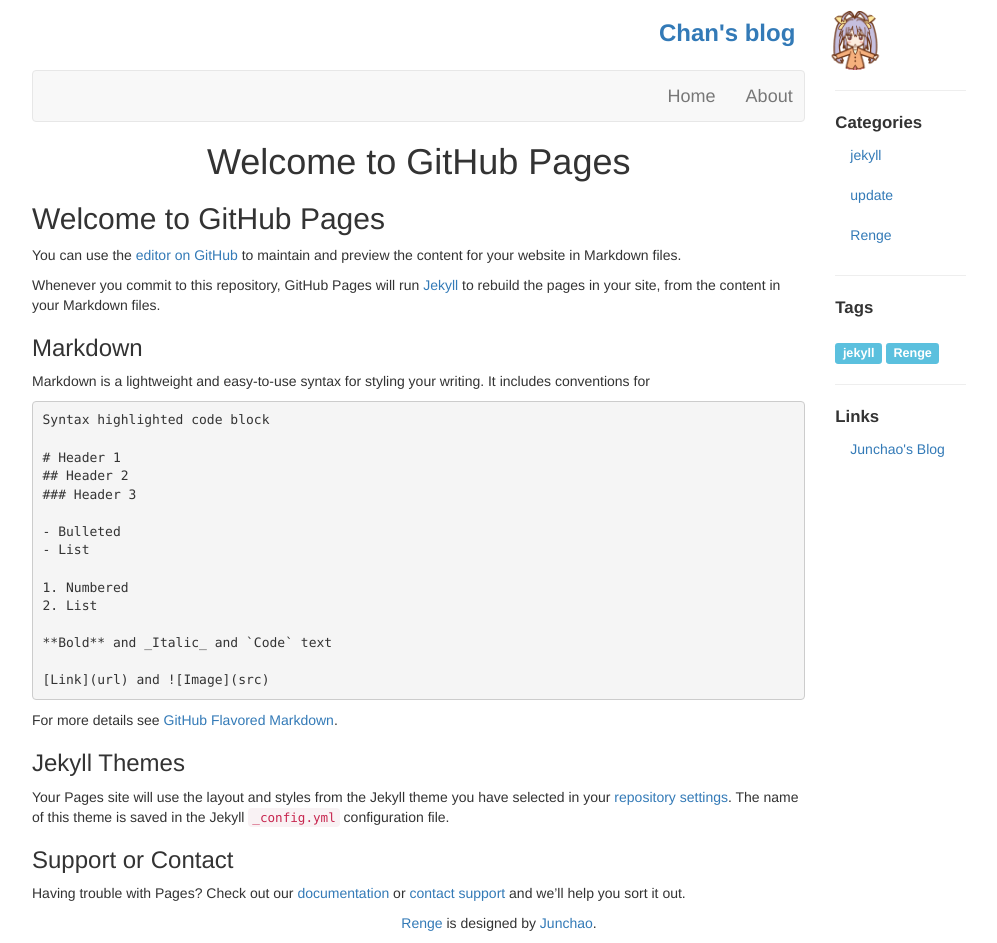
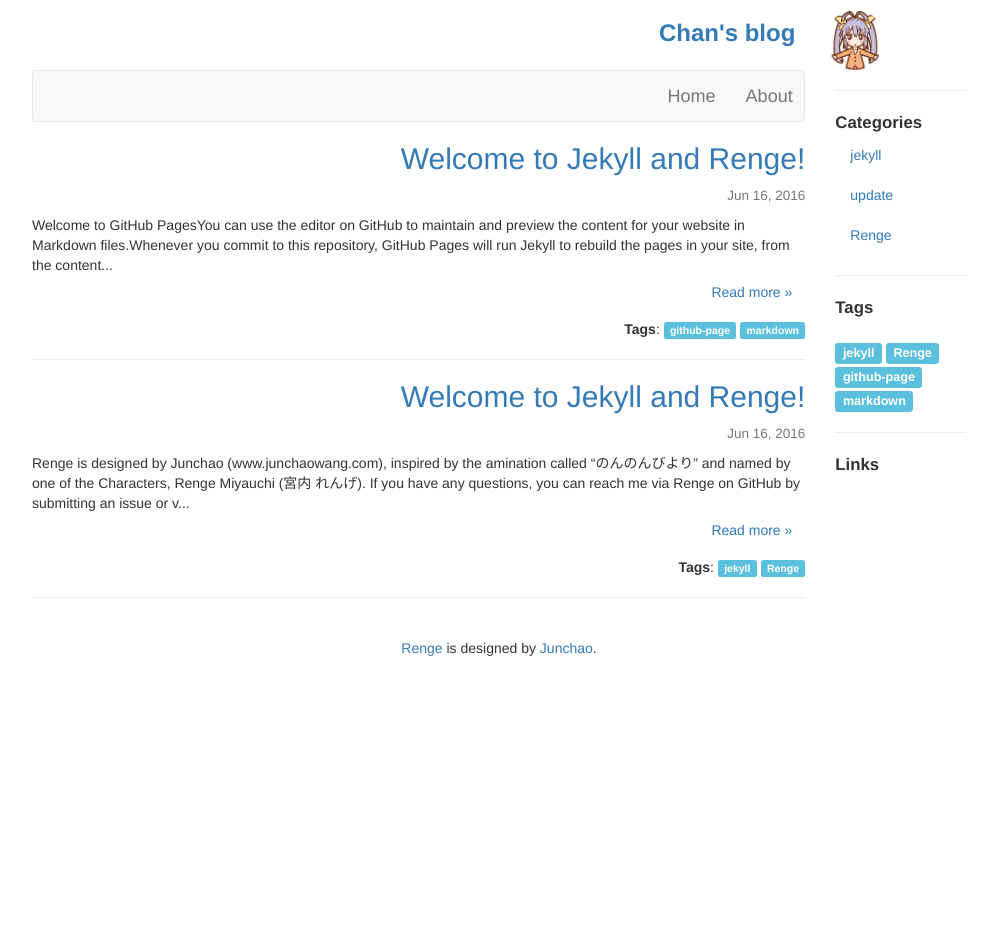
Before and after one commit to cbcfrank/cbcfrank.github.io, a Jekyll site: the page built from index.html, in a window 1280 px wide. Shown: the whole page, without its empty margins (141-1138 px from the left). Built offline with Jekyll 4.4.1, drawn with Linux system fonts in a browser that asks for light colours; our own code applies the rules of GitHub Pages for plain Markdown files; the list of posts is cut into pages by our own code; after the commit the page ends 900 px from its top, so only the background shows below that.

Commit message:
添加第一篇示例文章，用md

```diff
--- a/_includes/sider.html
+++ b/_includes/sider.html
@@ -14,6 +14,6 @@
     <hr>
       <li class="nav-header"><big><b>Links</b></big></li>
 
-    <li><a href="https://www.junchaowang.com">Junchao's Blog</a></li>
+    <li><a href="#"></a></li>
   </ul>
 </div>
--- a/index.md
+++ b/_posts/2017-04-09-github-page-markdown.md
@@ -1,3 +1,11 @@
+---
+layout: post
+title:  "Welcome to Jekyll and Renge!"
+date:   2016-06-16 13:08:09 -0700
+categories: jekyll update Renge
+tags: github-page markdown
+---
+
 ## Welcome to GitHub Pages
 
 You can use the [editor on GitHub](https://github.com/cbcfrank/cbcfrank.github.io/edit/master/index.md) to maintain and preview the content for your website in Markdown files.
--- a/about.md
+++ b/about.md
@@ -4,4 +4,4 @@ title: About
 permalink: /about/
 ---
 
-Renge is designed by Junchao (www.junchaowang.com), inspired by the amination called "のんのんびより" and named by one of the Characters, Renge Miyauchi (宮内 れんげ). If you have any questions, you can reach me via <a href="https://github.com/billyfish152/Renge">Renge on GitHub</a> by submitting an issue or via email billyfish152[at]gmail.com.
+暂无
```
